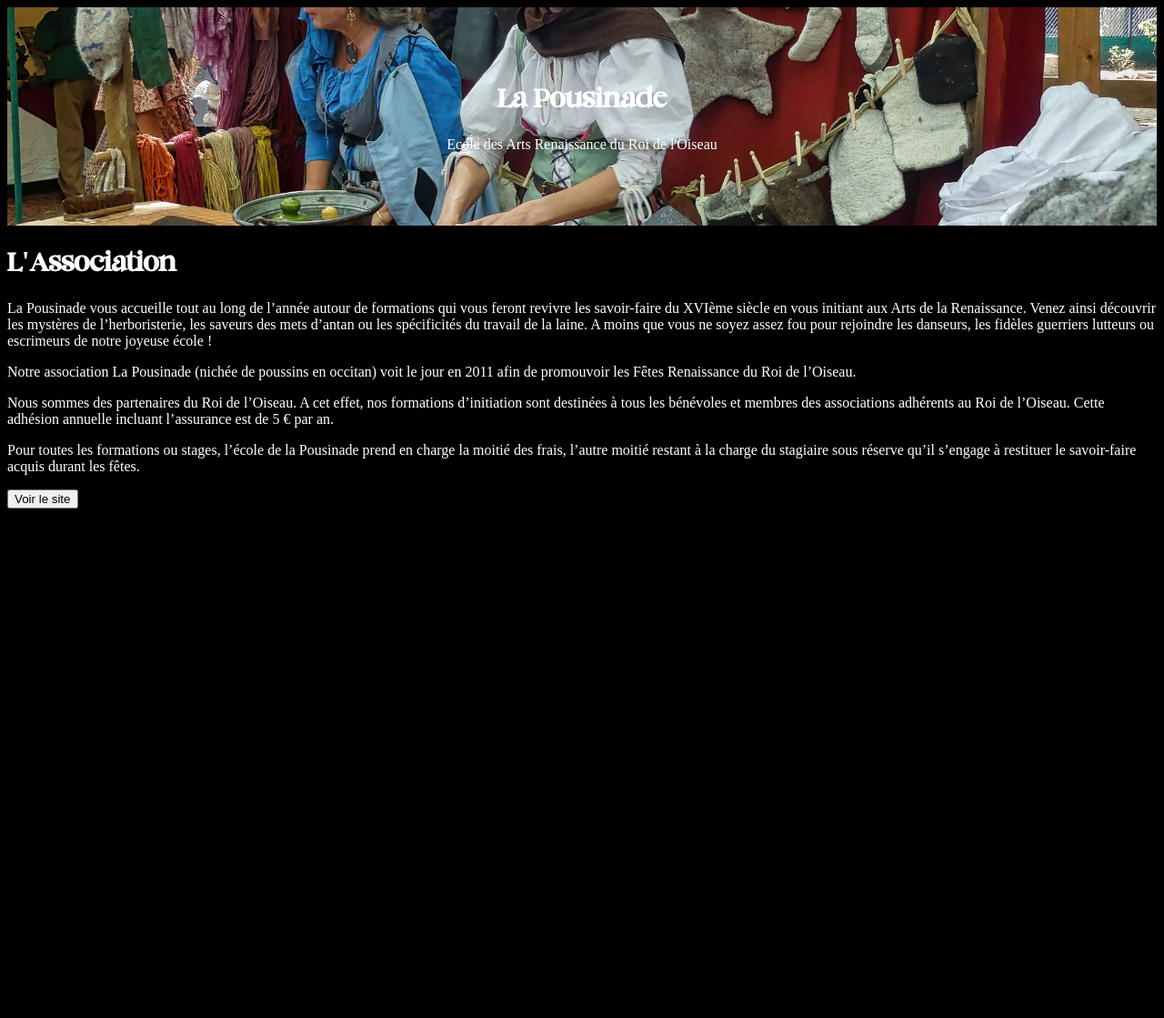
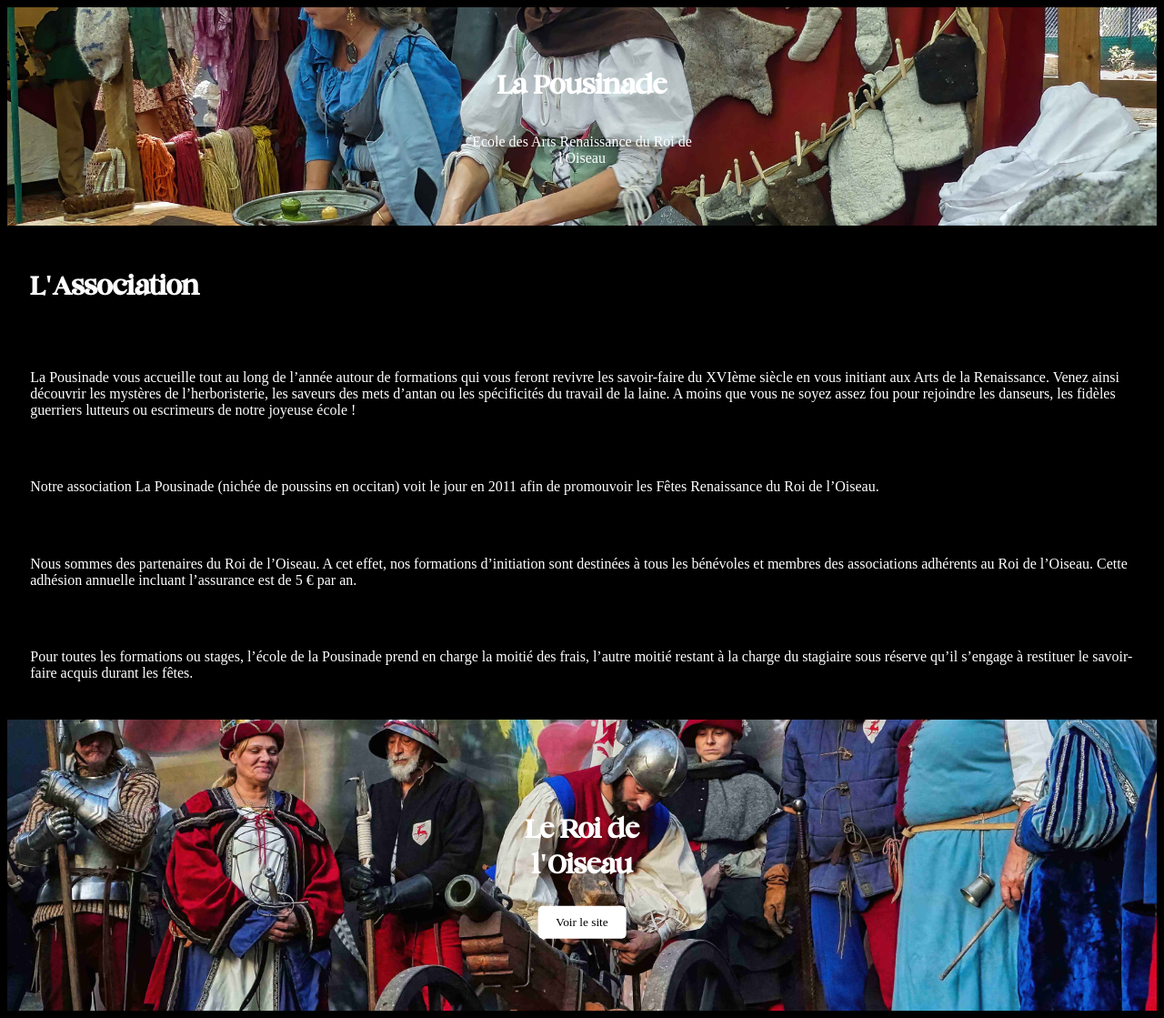
Before and after one commit to clarafontecoba/Pousinade, a PHP site: page / in a window 1280 px wide. Shown: the whole page at 91% size. Before the commit the page ends 559 px from the top, so only its background shows below. Run offline with PHP 8.4, Linux system fonts and the light colour scheme; some web fonts are replaced.

Commit message:
page d'accueil rdo

```diff
--- a/Pousinade/css/styles.css
+++ b/Pousinade/css/styles.css
@@ -11,14 +11,16 @@
 h1 {
     font-family: "policetitre";
     color: rgb(255, 255, 255);
+    padding: 2%;
+}
+
+p {
+    padding: 2%;
 }
 
 body {
     font-family: "policeCorps" ;
     color: rgb(255, 255, 255);
-}
-
-body {
     background-color: #000000;
 }
 
@@ -39,3 +41,27 @@ body {
     color: white;
     text-align: center;
 }
+
+.banniereRDO {
+    position: relative;
+    height: 20rem;
+    background-image: url("images/RDO.jpg");
+    background-size: cover;
+    background-position: center;
+}
+
+.boutonVisite {
+    background-color: white;
+    color: black;
+    padding: 10px 20px;
+    border: none;
+    border-radius: 5px;
+    cursor: pointer;
+    font-family: "policeCorps";
+    transition: background-color 0.3s;
+}
+
+.boutonVisite:hover {
+    background-color: #596882;
+    color: white;
+}
--- a/Pousinade/index.php
+++ b/Pousinade/index.php
@@ -41,7 +41,11 @@
 
     <p>Pour toutes les formations ou stages, l’école de la Pousinade prend en charge la moitié des frais, l’autre moitié restant à la charge du stagiaire sous réserve qu’il s’engage à restituer le savoir-faire acquis durant les fêtes.</p>
 
-
-    <button onclick="window.location.href = 'https://www.roideloiseau.com/';">Voir le site</button>
+    <div class="banniereRDO">
+        <div class="texte-banniere">
+            <h1>Le Roi de l'Oiseau</h1>
+            <button class="boutonVisite" onclick="window.location.href = 'https://www.roideloiseau.com/';">Voir le site</button>
+        </div>
+    </div>
 </body>
 </html>
```
